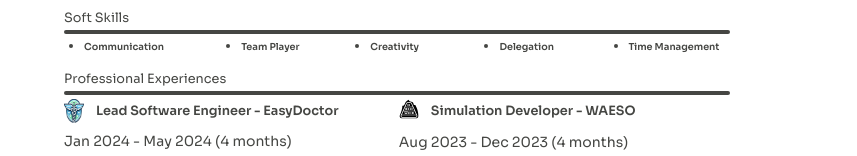
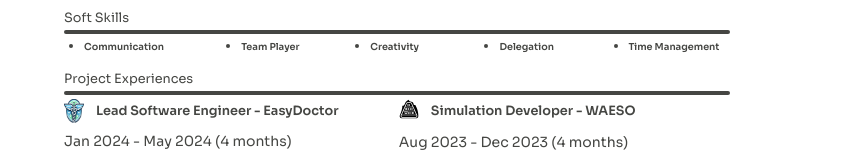
Before and after one commit to itsJohnny21/Resume, a React (Vite) app: page / in a window 1280 px wide. Shown: the part 284-440 px from the top of the page, without its empty margins (0-857 px from the left). Built offline with nearby package versions, Linux system fonts and the light colour scheme.

Commit message:
Renamed the 'Professional Experiences' section to 'Project Experiences'

```diff
--- a/src/components/Body.jsx
+++ b/src/components/Body.jsx
@@ -1,6 +1,6 @@
 import Awards from './Awards'
 import Education from './Education'
-import ProfessionalExperiences from './ProfessionalExperiences'
+import ProjectExperiences from './ProjectExperiences'
 import SoftSkills from './SoftSkills'
 import TechnicalSkills from './TechnicalSkills'
 
@@ -9,7 +9,7 @@ const Body = () => {
     <div className="text-n-18 pl-16 pr-16">
       <TechnicalSkills></TechnicalSkills>
       <SoftSkills></SoftSkills>
-      <ProfessionalExperiences></ProfessionalExperiences>
+      <ProjectExperiences></ProjectExperiences>
       <Education></Education>
       <Awards></Awards>
     </div>
--- a/src/components/ProfessionalExperiences.jsx
+++ b/src/components/ProjectExperiences.jsx
@@ -1,11 +1,11 @@
-import { professionalExperiences } from '../constants'
+import { projectExperiences } from '../constants'
 import Heading from './Heading'
 
-const ProfessionalExperiences = () => {
+const ProjectExperiences = () => {
   return (
-    <Heading className="py-1" title="Professional Experiences">
+    <Heading className="py-1" title="Project Experiences">
       <ol className="grid grid-cols-2 grid-rows-2 gap-1 py-1">
-        {professionalExperiences.map((experience, index) => (
+        {projectExperiences.map((experience, index) => (
           <li key={index}>
             <div className="inline-flex gap-3">
               <img
@@ -31,4 +31,4 @@ const ProfessionalExperiences = () => {
   )
 }
 
-export default ProfessionalExperiences
+export default ProjectExperiences
--- a/src/constants/index.js
+++ b/src/constants/index.js
@@ -59,7 +59,7 @@ const awards = [
   },
 ]
 
-const professionalExperiences = [
+const projectExperiences = [
   {
     title: 'Lead Software Engineer',
     company: 'EasyDoctor',
@@ -162,7 +162,7 @@ export {
   phone,
   email,
   objective,
-  professionalExperiences,
+  projectExperiences,
   education,
   licenses,
   technicalSkills,
```
